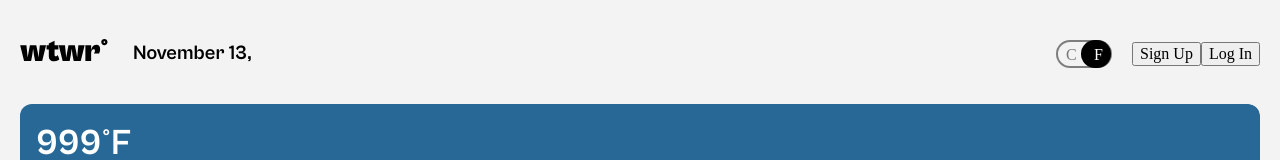
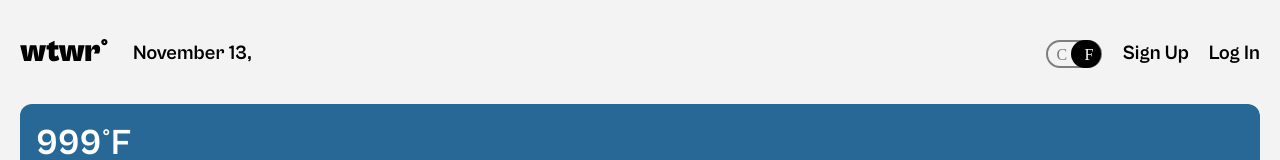
Before and after one commit to BlazinSamurai/se_project_react, a React (Vite) app: page / in a window 1280 px wide. Shown: the top 160 px of the page. Built offline with nearby package versions, Linux system fonts and the light colour scheme; no server answers.

Commit message:
UI features updates.

```diff
--- a/src/components/Header/Header.css
+++ b/src/components/Header/Header.css
@@ -1,3 +1,8 @@
+@font-face {
+  font-family: "Cabinet Grotesk";
+  src: url(/src/vendor/cabinet-grotesk/CabinetGrotesk-Bold.otf);
+}
+
 .header {
   display: flex;
   align-items: center;
@@ -10,7 +15,7 @@
 
 .header__date-and-location {
   margin: 0;
-  font-family: Cabinet Grotesk;
+  font-family: "Cabinet Grotesk";
   font-size: 20px;
   font-weight: 700;
   line-height: 24px;
@@ -22,7 +27,7 @@
 
 .header__add-clothes-btn {
   margin: 0 20px 0 0;
-  font-family: Cabinet Grotesk;
+  font-family: "Cabinet Grotesk";
   font-size: 20px;
   font-weight: 700;
   line-height: 24px;
@@ -42,7 +47,7 @@
 
 .header__username {
   margin: 0;
-  font-family: Cabinet Grotesk;
+  font-family: "Cabinet Grotesk";
   font-size: 20px;
   font-weight: 700;
   line-height: 24.8px;
@@ -57,6 +62,29 @@
   max-width: 40px;
   max-height: 40px;
   border-radius: 18px;
+}
+
+.header__signUp {
+  font-family: "Cabinet Grotesk";
+  font-weight: 700;
+  font-size: 20px;
+  line-height: 24px;
+  letter-spacing: 0%;
+  margin-right: 20px;
+  padding: 0;
+  border: none;
+  background: none;
+}
+
+.header__login {
+  font-family: "Cabinet Grotesk";
+  font-weight: 700;
+  font-size: 20px;
+  line-height: 100%;
+  letter-spacing: 0%;
+  padding: 0;
+  border: none;
+  background: none;
 }
 
 @media screen and (max-width: 375px) {
--- a/src/components/Header/Header.jsx
+++ b/src/components/Header/Header.jsx
@@ -64,10 +64,18 @@ function Header({
         </div>
       ) : (
         <div>
-          <button onClick={openRegistrationModal} type="button">
+          <button
+            onClick={openRegistrationModal}
+            type="button"
+            className="header__signUp"
+          >
             Sign Up
           </button>
-          <button onClick={openLoginModal} type="button">
+          <button
+            onClick={openLoginModal}
+            type="button"
+            className="header__login"
+          >
             Log In
           </button>
         </div>
```
Also changed, not shown: 1 other file (tests, documents, lock files or other folders).
